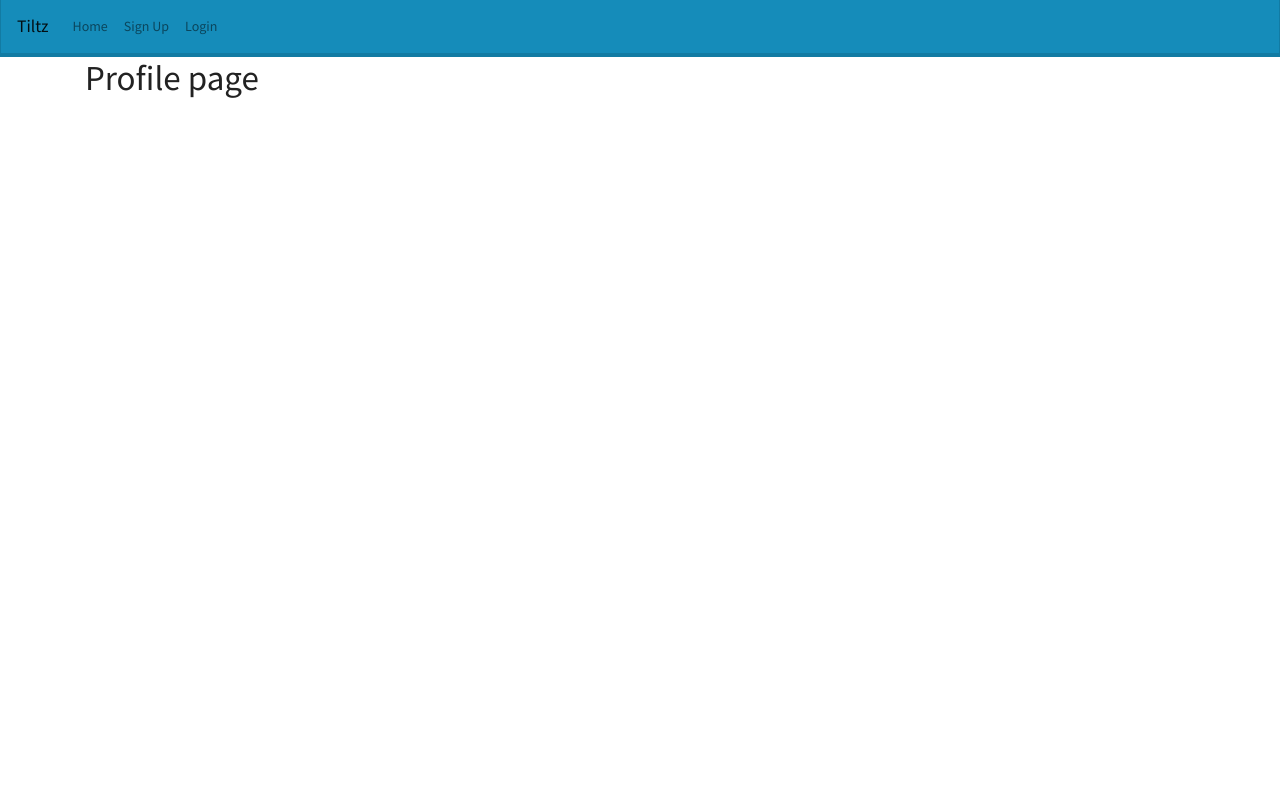
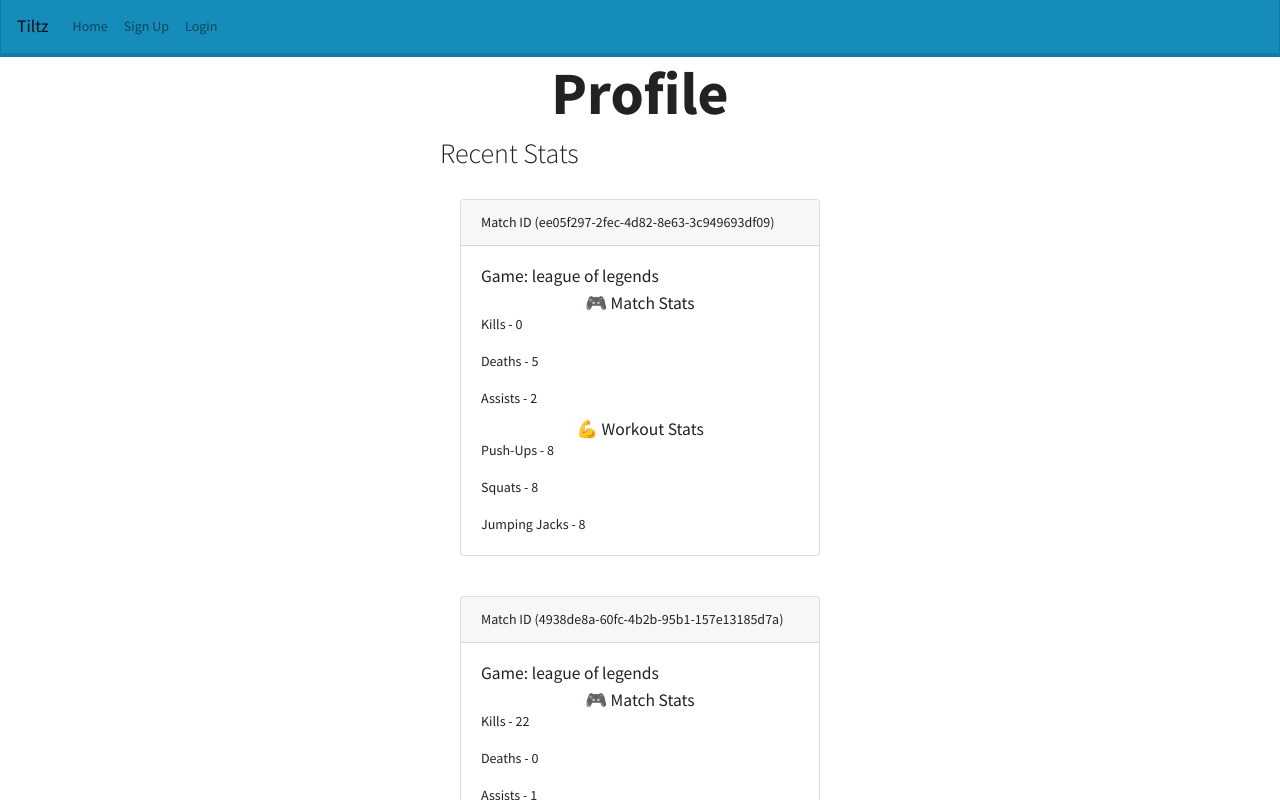
Before and after one commit to redxzeta/liquid-app, a React (Create React App) app in the folder liquid-react-app/: page /profile in a window 1280 px wide. Shown: the top 800 px of the page. Built offline with nearby package versions, Linux system fonts and the light colour scheme; no server answers.

Commit message:
Profile page finished

```diff
--- a/liquid-react-app/src/components/profile/Profile.js
+++ b/liquid-react-app/src/components/profile/Profile.js
@@ -1,9 +1,54 @@
 import React from "react";
+import { Button, Card } from "react-bootstrap";
+import "./profile.css";
+
+const data =         [
+  {
+      "_id": "ee05f297-2fec-4d82-8e63-3c949693df09",
+      "assists": "2",
+      "deaths": "5",
+      "game": "league of legends",
+      "game_won": "false",
+      "jumpingjacks": 8,
+      "kills": "0",
+      "pushups": 8,
+      "squats": 8
+  },
+  {
+      "_id": "4938de8a-60fc-4b2b-95b1-157e13185d7a",
+      "assists": "1",
+      "deaths": "0",
+      "game": "league of legends",
+      "game_won": "false",
+      "jumpingjacks": 6,
+      "kills": "22",
+      "pushups": 6,
+      "squats": 6
+  },
+]
 
 export default function Profile() {
   return (
-    <div>
-      <h1>Profile page</h1>
+    <div className="profile-page">
+      <h1 className="profile-title">Profile</h1>
+      <h2 className="profile-subtitle">Recent Stats</h2>
+      {
+          data.map((data) => (
+            <Card className="profile-card" key={data._id}>
+              <Card.Header>Match ID ({data._id})</Card.Header>
+              <Card.Body>
+                <Card.Title>Game: {data.game} </Card.Title>
+                <Card.Title className="card-subtitle">🎮 Match Stats</Card.Title>
+                <Card.Text>Kills - {data.kills}</Card.Text>
+                <Card.Text>Deaths - {data.deaths}</Card.Text>
+                <Card.Text>Assists - {data.assists}</Card.Text>
+                <Card.Title className="card-subtitle">💪 Workout Stats</Card.Title>
+                <Card.Text>Push-Ups - {data.pushups}</Card.Text>
+                <Card.Text>Squats - {data.squats}</Card.Text>
+                <Card.Text>Jumping Jacks - {data.jumpingjacks}</Card.Text>
+              </Card.Body>
+            </Card>
+          ))}
     </div>
   );
 }
--- /dev/null
+++ b/liquid-react-app/src/components/profile/profile.css
@@ -0,0 +1,23 @@
+.profile-page {
+    max-width: 400px;
+    display: flex;
+    flex-wrap: wrap;
+    margin: auto;
+}
+.profile-title {
+    text-align: center;
+    width: 400px;
+    font-size: 60px;
+    font-weight: 600;
+}
+.profile-subtitle {
+    width: 400px;
+    font-weight: 200;
+}
+.profile-card {
+    width: 400px;
+    margin: 20px;
+}
+.card-subtitle {
+    text-align: center;
+}
--- a/liquid-react-app/src/layout/NavigationBar.js
+++ b/liquid-react-app/src/layout/NavigationBar.js
@@ -29,7 +29,7 @@ export default function NavigationBar({ userAuth }) {
                 {userAuth.data.displayName}
               </Nav.Link>
               <Nav.Link as={Link} to="/workout">
-                workout
+                Add Workout
               </Nav.Link>
             </Fragment>
           ) : (
```
Also changed, not shown: liquid-react-app/src/components/home/LandingPage.js (line endings or trailing spaces), 1 other file (tests, documents, lock files or other folders).
